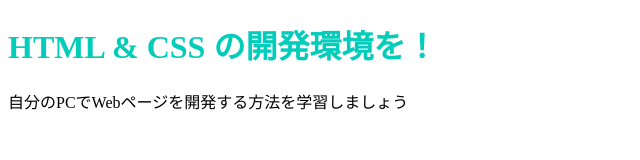
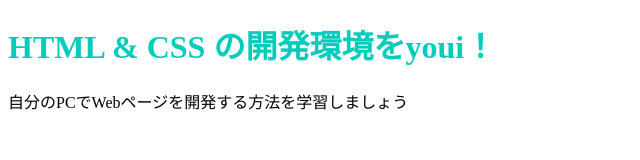
Before and after one commit to UUU-X/prog-8.github.io, a plain HTML site: page index.html in a window 1280 px wide. Shown: the whole page, without its empty margins (0-640 px from the left). Drawn offline with Linux system fonts and the light colour scheme.

Commit message:
Update index.html

```diff
--- a/index.html
+++ b/index.html
@@ -6,7 +6,7 @@
     <link rel="stylesheet" href="stylesheet.css">
   </head>
   <body>
-    <h1 class="title">HTML & CSS の開発環境を！</h1>
+    <h1 class="title">HTML & CSS の開発環境をyoui！</h1>
     <p>自分のPCでWebページを開発する方法を学習しましょう</p>
   </body>
 </html>
```
